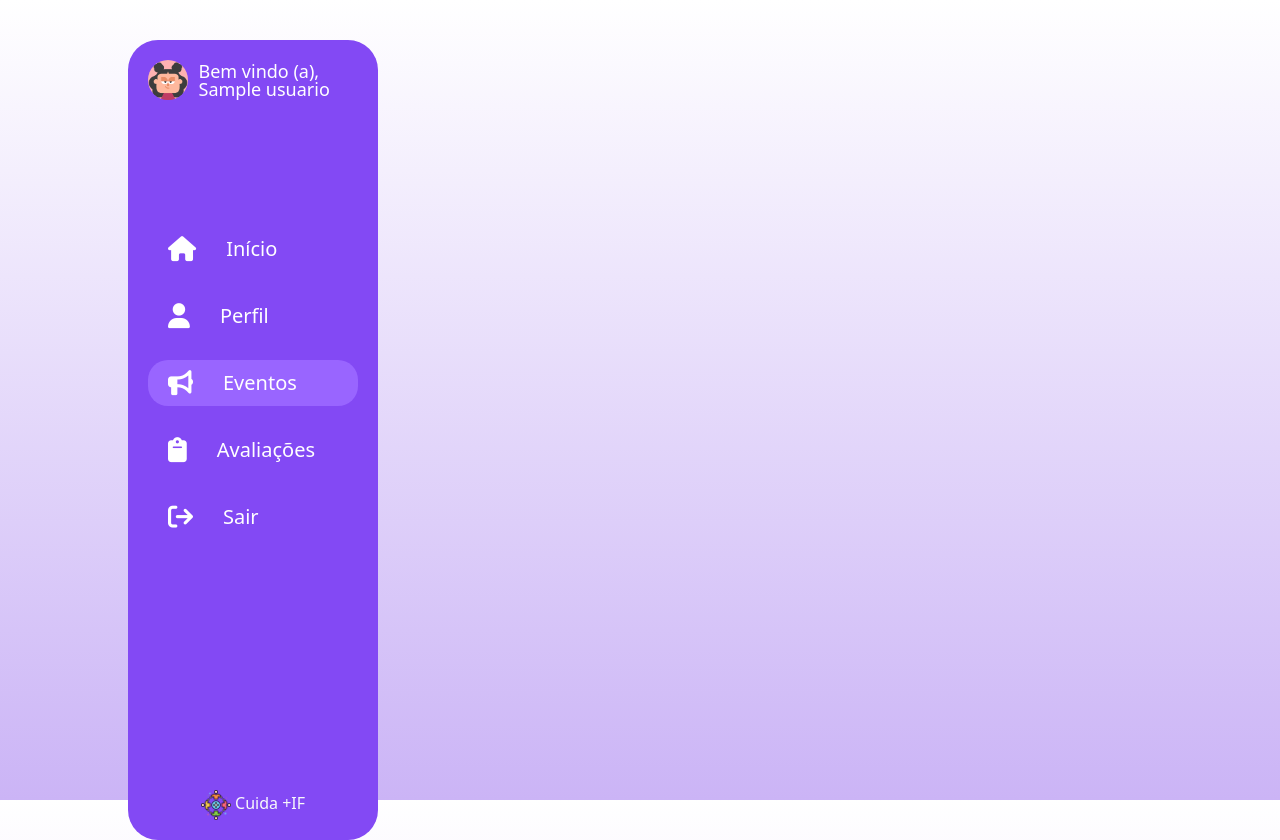
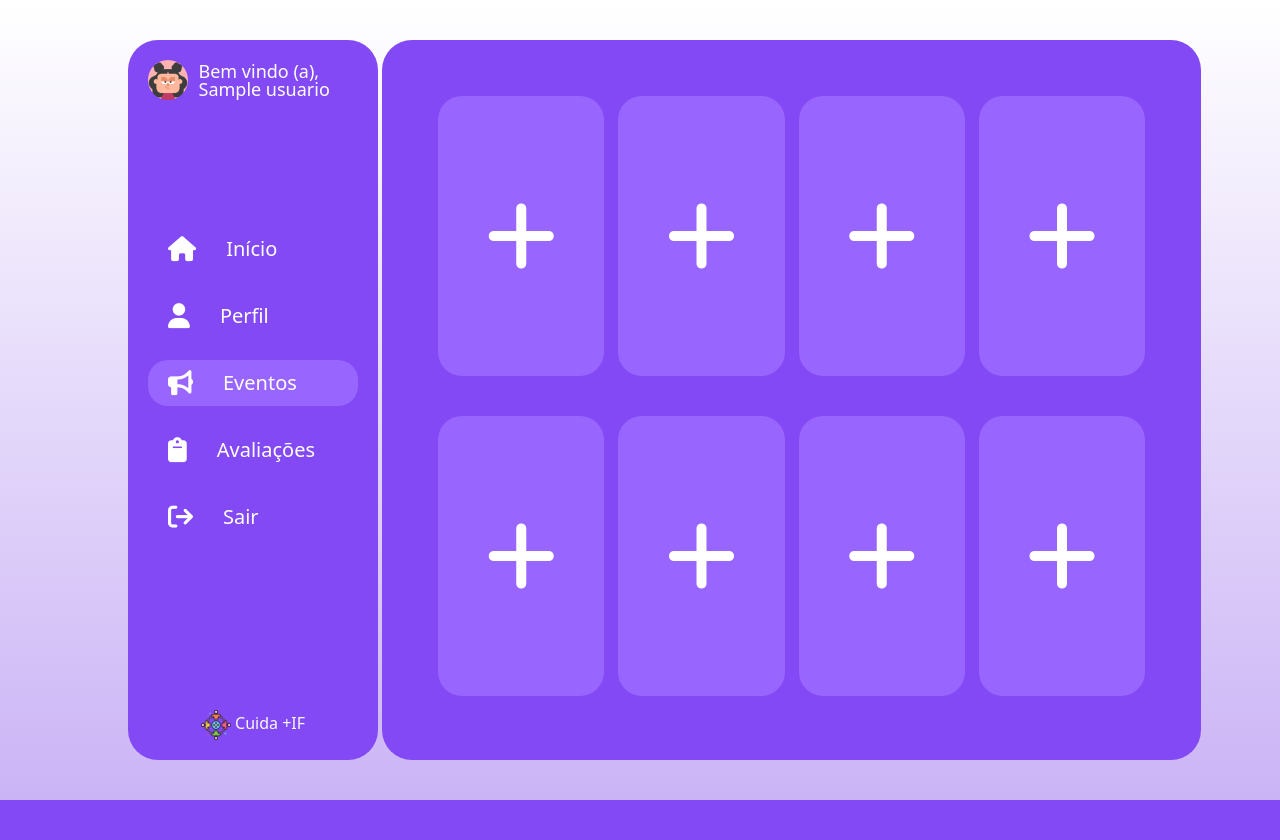
Before and after one commit to Melowv/Cuida-IF, a Flask app: template templates/teachers/eventos_prof.html in a window 1280 px wide. After the commit the page ends 800 px from the top, so only its background shows below. Run offline with Flask 3, Linux system fonts and the light colour scheme; the template is opened without the code that fills it: most values are stand-ins (such as "Sample title", 1, 10 or a date in 2020); some libraries are stand-ins or nearby versions.

Commit message:
Sprint 08

```diff
--- /dev/null
+++ b/static/css/bases/background.css
@@ -0,0 +1,24 @@
+/* Container Principal */
+
+.limited-flex {
+    height: 100%;
+}
+
+.flex-container {
+    display: flex;
+    align-items: center;
+    flex-direction: row;
+    box-sizing: border-box;
+    background-color: #8349F4;;
+    border-radius: 30px;
+    width: 64vw;
+    height: 100%;
+    min-height: 800px;
+    margin-left: 0.5vh;
+}
+
+@media (max-height: 868px) {
+    .flex-container {
+        min-height: 600px;
+    }
+}
--- a/static/css/bases/sidebar.css
+++ b/static/css/bases/sidebar.css
@@ -132,3 +132,9 @@
         display: none;
     }
 }
+
+@media (max-height: 868px) {
+    .sidebar {
+        min-height: 600px;
+    }
+}
--- /dev/null
+++ b/static/css/professor/eventos_prof.css
@@ -0,0 +1,29 @@
+.flex-container {
+    padding: 7vh;
+    align-items: start;
+    flex-direction: column;
+}
+
+.event-first,
+.event-second {
+    display: flex;
+    width: 100%;
+    justify-content: space-between;
+}
+
+.event-box {
+    background: #9965FF;
+    border-radius: 3vh;
+    height: 35vh;
+    width: 13vw;
+    display: flex;
+    justify-content: center;
+    align-items: center;
+    color: #ffffff;
+    margin-bottom: 5vh;
+}
+
+.icon {
+    cursor: pointer;
+    font-size: 10vh;
+}
--- a/templates/student/avaliacoes.html
+++ b/templates/student/avaliacoes.html
@@ -6,7 +6,7 @@
     <link rel="shortcut icon" href="/static/img/logo.png" type="image/x-icon">
     <title>Avaliações</title>
     <link rel="stylesheet" href="/static/css/bases/sidebar.css">
-    <link rel="stylesheet" href="/static/css/bases/perfil.css">
+    <link rel="stylesheet" href="/static/css/bases/background.css">
     <link href="https://cdn.jsdelivr.net/npm/bootstrap@5.3.3/dist/css/bootstrap.min.css" rel="stylesheet"integrity="sha384-QWTKZyjpPEjISv5WaRU9OFeRpok6YctnYmDr5pNlyT2bRjXh0JMhjY6hW+ALEwIH" crossorigin="anonymous">
     <script src="https://kit.fontawesome.com/2a6282eefd.js" crossorigin="anonymous"></script>
 </head>
--- a/templates/student/eventos.html
+++ b/templates/student/eventos.html
@@ -6,7 +6,7 @@
     <link rel="shortcut icon" href="/static/img/logo.png" type="image/x-icon">
     <title>Eventos</title>
     <link rel="stylesheet" href="/static/css/bases/sidebar.css">
-    <link rel="stylesheet" href="/static/css/bases/perfil.css">
+    <link rel="stylesheet" href="/static/css/bases/background.css">
     <link href="https://cdn.jsdelivr.net/npm/bootstrap@5.3.3/dist/css/bootstrap.min.css" rel="stylesheet"integrity="sha384-QWTKZyjpPEjISv5WaRU9OFeRpok6YctnYmDr5pNlyT2bRjXh0JMhjY6hW+ALEwIH" crossorigin="anonymous">
     <script src="https://kit.fontawesome.com/2a6282eefd.js" crossorigin="anonymous"></script>
 </head>
--- a/templates/student/perfil.html
+++ b/templates/student/perfil.html
@@ -6,10 +6,10 @@
     <meta name="viewport" content="width=device-width, initial-scale=1.0">
     <link rel="shortcut icon" href="/static/img/logo.png" type="image/x-icon">
     <title>Perfil</title>
-    <link rel="stylesheet" href="/static/css/bases/perfil.css">
+    <link rel="stylesheet" href="/static/css/bases/background.css">
+    <link rel="stylesheet" href="/static/css/student/perfil.css">
     <link rel="stylesheet" href="/static/css/bases/sidebar.css">
-    <link href="https://cdn.jsdelivr.net/npm/bootstrap@5.3.3/dist/css/bootstrap.min.css" rel="stylesheet"
-        integrity="sha384-QWTKZyjpPEjISv5WaRU9OFeRpok6YctnYmDr5pNlyT2bRjXh0JMhjY6hW+ALEwIH" crossorigin="anonymous">
+    <link href="https://cdn.jsdelivr.net/npm/bootstrap@5.3.3/dist/css/bootstrap.min.css" rel="stylesheet"integrity="sha384-QWTKZyjpPEjISv5WaRU9OFeRpok6YctnYmDr5pNlyT2bRjXh0JMhjY6hW+ALEwIH" crossorigin="anonymous">
     <script src="https://kit.fontawesome.com/2a6282eefd.js" crossorigin="anonymous"></script>
 </head>
 
--- a/templates/teachers/eventos_prof.html
+++ b/templates/teachers/eventos_prof.html
@@ -6,13 +6,48 @@
     <link rel="shortcut icon" href="/static/img/logo.png" type="image/x-icon">
     <title>Eventos</title>
     <link rel="stylesheet" href="/static/css/bases/sidebar.css">
+    <link rel="stylesheet" href="/static/css/bases/background.css">
+    <link rel="stylesheet" href="/static/css/professor/eventos_prof.css">
     <link href="https://cdn.jsdelivr.net/npm/bootstrap@5.3.3/dist/css/bootstrap.min.css" rel="stylesheet"integrity="sha384-QWTKZyjpPEjISv5WaRU9OFeRpok6YctnYmDr5pNlyT2bRjXh0JMhjY6hW+ALEwIH" crossorigin="anonymous">
     <script src="https://kit.fontawesome.com/2a6282eefd.js" crossorigin="anonymous"></script>
 </head>
 <body id="event">
     {% include "components/smalldevices.html" %}
     <div class="content">
-        {% include "components/sidebarprofessor.html" %}
+        {% include "components/sidebaraluno.html" %}
+        <div class="limited-flex">
+            <div class="flex-container">
+                <div class="event-first">
+                    <div class="event-box">
+                        <i class="icon fa-solid fa-plus"></i>
+                    </div>
+                    <div class="event-box">
+                        <i class="icon fa-solid fa-plus"></i>
+                    </div>
+                    <div class="event-box">
+                        <i class="icon fa-solid fa-plus"></i>
+                    </div>
+                    <div class="event-box">
+                        <i class="icon fa-solid fa-plus"></i>
+                    </div>
+                </div>
+                <div class="event-second">
+                    <div class="event-box">
+                        <i class="icon fa-solid fa-plus"></i>
+                    </div>
+                    <div class="event-box">
+                        <i class="icon fa-solid fa-plus"></i>
+                    </div>
+                    <div class="event-box">
+                        <i class="icon fa-solid fa-plus"></i>
+                    </div>
+                    <div class="event-box">
+                        <i class="icon fa-solid fa-plus"></i>
+                    </div>
+                </div>
+            </div>
+        </div>
+
     </div>
 </body>
 </html>
--- a/templates/teachers/perfil_prof.html
+++ b/templates/teachers/perfil_prof.html
@@ -6,10 +6,9 @@
     <link rel="shortcut icon" href="/static/img/logo.png" type="image/x-icon">
     <title>Perfil professor</title>
     <link rel="stylesheet" href="/static/css/bases/sidebar.css">
-    <link rel="stylesheet" href="/static/css/bases/perfil.css">
+    <link rel="stylesheet" href="/static/css/student/perfil.css">
     <link rel="stylesheet" href="/static/css/professor/perfil_prof.css">
-    <link href="https://cdn.jsdelivr.net/npm/bootstrap@5.3.3/dist/css/bootstrap.min.css" rel="stylesheet"
-        integrity="sha384-QWTKZyjpPEjISv5WaRU9OFeRpok6YctnYmDr5pNlyT2bRjXh0JMhjY6hW+ALEwIH" crossorigin="anonymous">
+    <link href="https://cdn.jsdelivr.net/npm/bootstrap@5.3.3/dist/css/bootstrap.min.css" rel="stylesheet" integrity="sha384-QWTKZyjpPEjISv5WaRU9OFeRpok6YctnYmDr5pNlyT2bRjXh0JMhjY6hW+ALEwIH" crossorigin="anonymous">
     <script src="https://kit.fontawesome.com/2a6282eefd.js" crossorigin="anonymous"></script>
 </head>
 <body id="profile">
```
Also changed, not shown: static/css/bases/home.css (+26 -3 lines), static/css/student/perfil.css (renamed from static/css/bases/perfil.css, +2 -21 lines), templates/student/home.html (+6 -20 lines), usuarios.json (+5 -5 lines).
